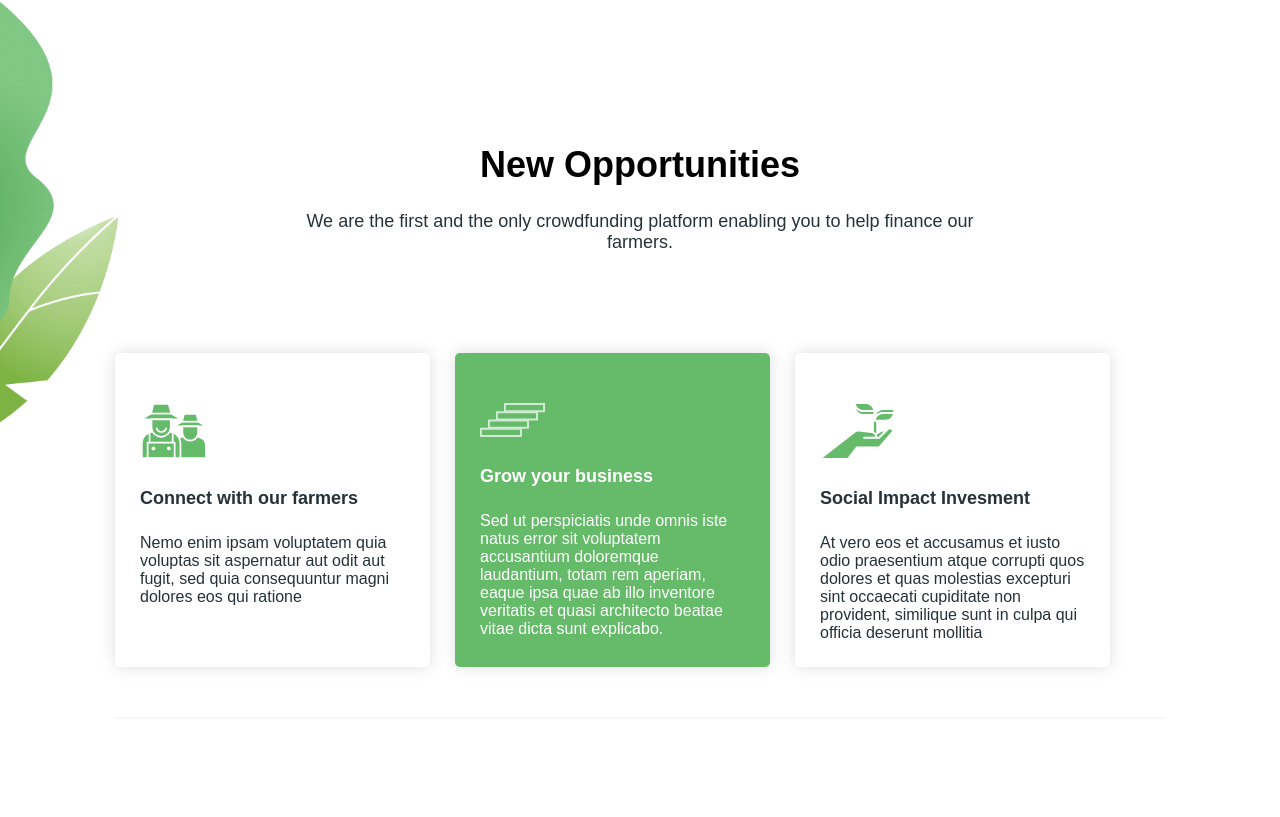
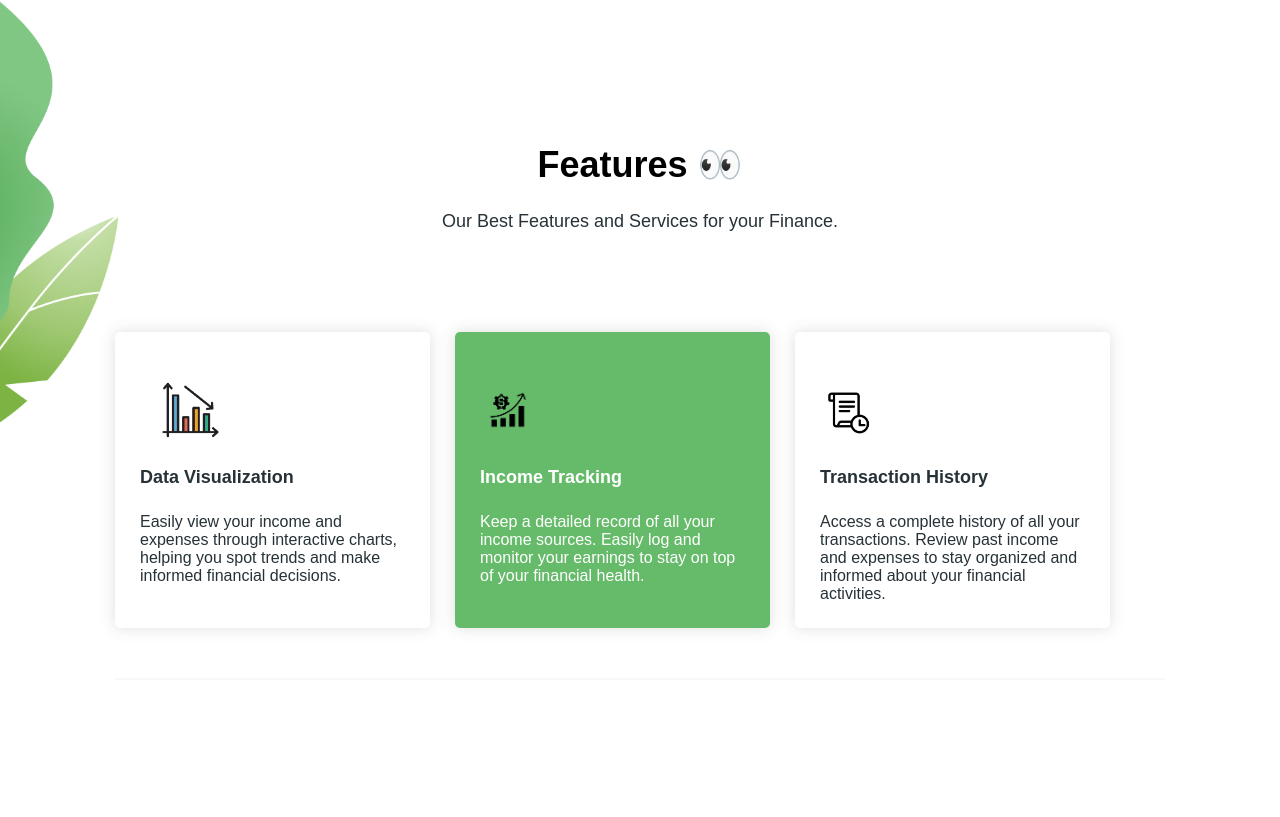
Before and after one commit to AkshandraSingh/BudgetTracker, a website with bundled scripts: page views/index.html in a window 1280 px wide. Shown: the part 706-1523 px from the top of the page. Built offline with nearby package versions, Linux system fonts and the light colour scheme; a web font is replaced by a local one.

Commit message:
Update: addedFeatureSectionInLandingPage

```diff
--- a/views/index.html
+++ b/views/index.html
@@ -5,8 +5,8 @@
     <meta charset="UTF-8">
     <meta name="viewport"
         content="width=device-width, user-scalable=no, initial-scale=1.0, maximum-scale=1.0, minimum-scale=1.0">
-    <title>Zou Farm</title>
-    <link rel="icon" type="image/png" href="assets/img/logo.svg">
+    <title>Budget Tracker</title>
+    <link rel="icon" type="image/png" href="assets/img/budgetTrackerLogo.png">
     <link rel="stylesheet" href="https://cdnjs.cloudflare.com/ajax/libs/font-awesome/5.15.2/css/all.min.css"
         integrity="sha512-HK5fgLBL+xu6dm/Ii3z4xhlSUyZgTT9tuc/hSrtw6uzJOvgRr2a9jyxxT1ely+B+xFAmJKVSTbpM/CuL7qxO8w=="
         crossorigin="anonymous" />
@@ -81,36 +81,36 @@
             </div>
             <div class="opportunities__content w-105">
                 <div class="opportunities__head">
-                    <h2 class="opportunities__title">New Opportunities</h2>
-                    <p class="opportunities__description">We are the first and the only crowdfunding platform enabling
-                        you to help finance our farmers.</p>
+                    <h2 class="opportunities__title">Features 👀</h2>
+                    <p class="opportunities__description">Our Best Features and Services for your Finance.</p>
                 </div>
                 <div class="opportunities__body">
                     <div class="opportunity">
-                        <img src="assets/img/opportunites/opportunity-1.svg" alt="Icon" class="opportunity__icon">
-                        <h4 class="opportunity__title">Connect with our farmers</h4>
-                        <p class="opportunity__description">Nemo enim ipsam voluptatem quia voluptas sit aspernatur aut
-                            odit aut fugit, sed quia consequuntur magni dolores eos qui ratione
+                        <img src="assets/img/features/data.png" alt="Icon" class="opportunity__icon">
+                        <h4 class="opportunity__title">Data Visualization</h4>
+                        <p class="opportunity__description">Easily view your income and expenses through interactive
+                            charts, helping you spot trends and make informed financial
+                            decisions.
                         </p>
                     </div>
 
                     <div class="opportunity active">
-                        <img src="assets/img/opportunites/opportunity-2.svg" alt="Icon" class="opportunity__icon">
-                        <h4 class="opportunity__title">Grow your business</h4>
+                        <img src="assets/img/features/incomeTracking.png" alt="Icon" class="opportunity__icon">
+                        <h4 class="opportunity__title">Income Tracking</h4>
                         <p class="opportunity__description">
-                            Sed ut perspiciatis unde omnis iste natus error sit voluptatem accusantium doloremque
-                            laudantium, totam rem aperiam, eaque ipsa quae ab illo inventore veritatis et quasi
-                            architecto beatae vitae dicta sunt explicabo.
+                            Keep a detailed record of all your income sources. Easily log and monitor your earnings to
+                            stay on top of your financial
+                            health.
                         </p>
                     </div>
                     <div class="opportunity">
-                        <img src="assets/img/opportunites/opportunity-3.svg" alt="Icon" class="opportunity__icon">
-                        <h4 class="opportunity__title">Social Impact Invesment
+                        <img src="assets/img/features/transactionHistory.png" alt="Icon" class="opportunity__icon">
+                        <h4 class="opportunity__title">Transaction History
                         </h4>
                         <p class="opportunity__description">
-                            At vero eos et accusamus et iusto odio praesentium atque corrupti quos dolores et quas
-                            molestias excepturi sint occaecati cupiditate non provident, similique sunt in culpa qui
-                            officia deserunt mollitia
+                            Access a complete history of all your transactions. Review past income and expenses to stay
+                            organized and informed about
+                            your financial activities.
                         </p>
                     </div>
                 </div>
```
Also changed, not shown: views/assets/img/budgetTrackerLogo.png, views/assets/img/features/data.png (added), views/assets/img/features/incomeTracking.png (added), views/assets/img/features/transactionHistory.png (added), views/assets/img/hero.png (deleted), views/assets/img/opportunites/opportunity-1.svg (deleted), views/assets/img/opportunites/opportunity-2.svg (deleted), views/assets/img/opportunites/opportunity-3.svg (deleted).
